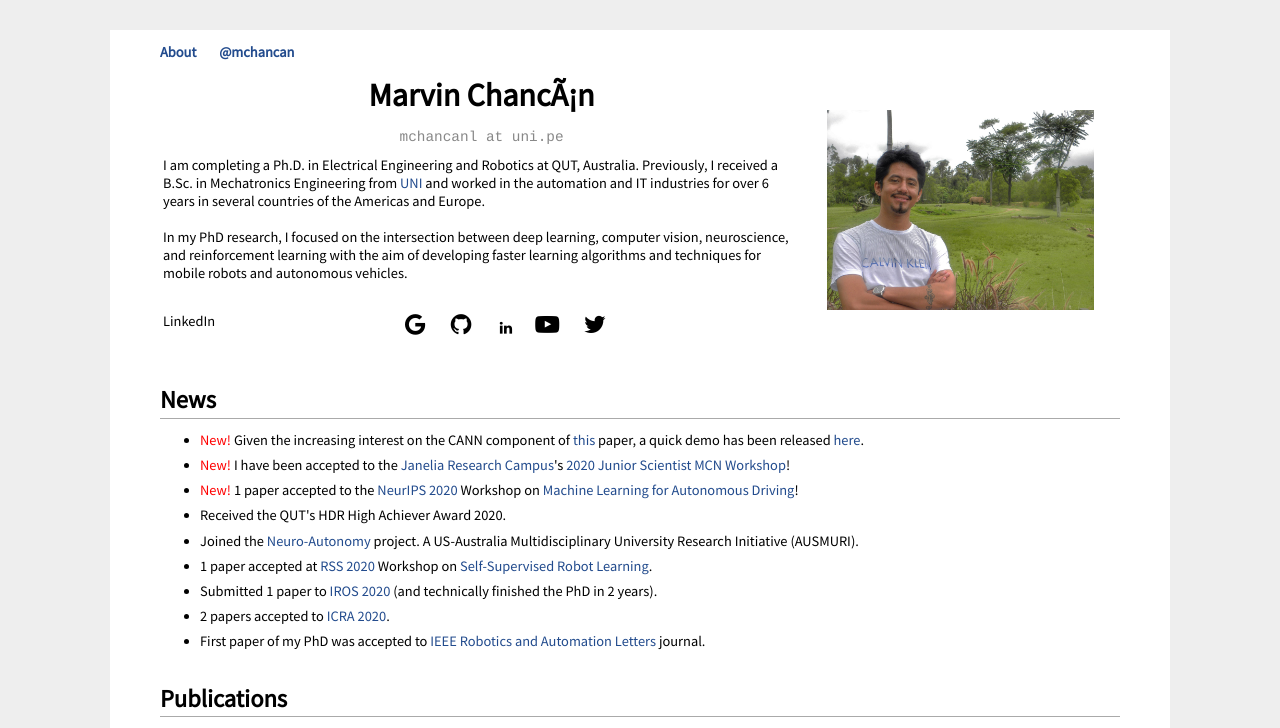
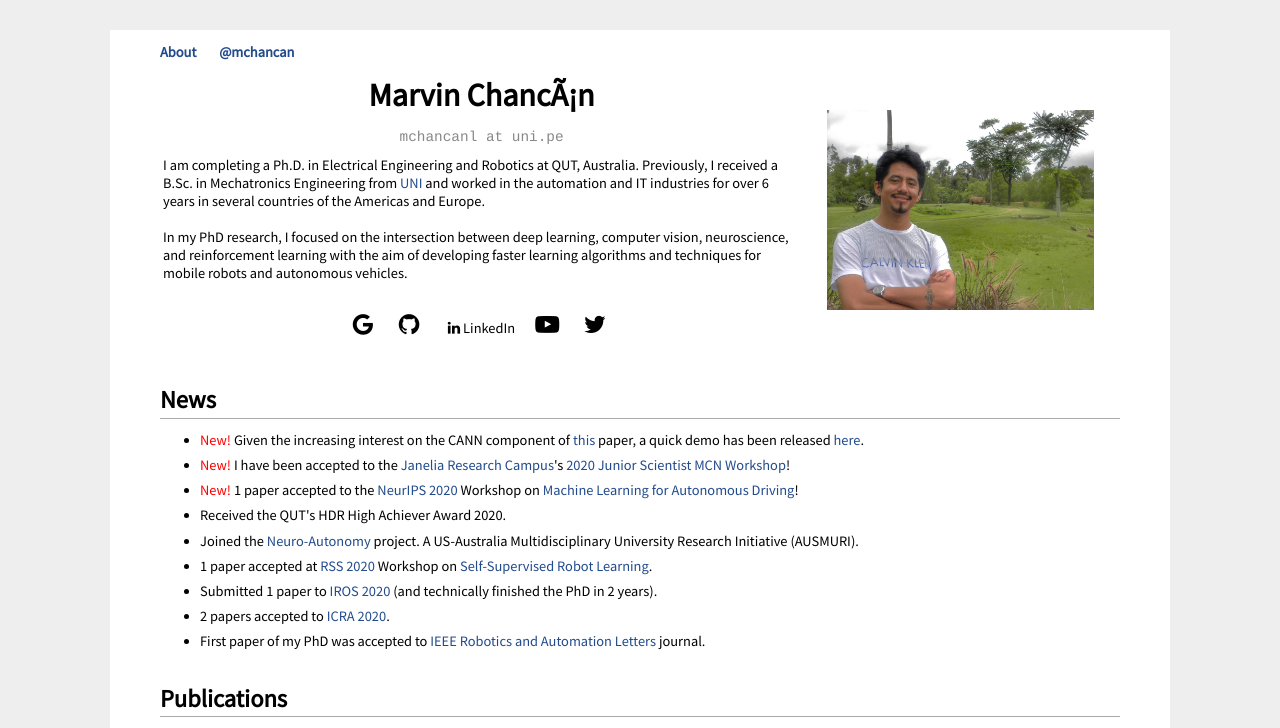
Before and after one commit to mchancan/mchancan.github.io, a Jekyll site: the page built from index.html, in a window 1280 px wide. Shown: the top 728 px of the page. Built offline with Jekyll 4.4.1, drawn with Linux system fonts in a browser that asks for light colours; comment, search, counter and statistics services are not loaded; grey boxes are pictures that could not be loaded.

Commit message:
Update index.html

```diff
--- a/index.html
+++ b/index.html
@@ -20,7 +20,7 @@ title: Marvin Chancán
 			<p align="center">
 			<a class="h1" href="https://scholar.google.com/citations?user=iK7xhJ4AAAAJ&hl=en" title="Follow on Google Scholar" target="_blank"> <i class="fa fa-google fa-2x" style="font-size:24px;color:black"></i> </a> &nbsp; &nbsp; &nbsp;
 			<a href="https://github.com/mchancan" title="Follow on GitHub" target="_blank"> <i class="fa fa-fw fa-github" style="font-size:24px;color:black"></i> </a> &nbsp; &nbsp; &nbsp;
-			<a href="https://www.linkedin.com/in/mchancan" title="Follow on LinkedIn" target="_blank"> <i class="fa fa-fw fa-linkedin" style="color:black"></i><span style="color:black; float:left; left:0px; top:2px;"">LinkedIn</span></a> &nbsp; &nbsp; &nbsp;
+			<a href="https://www.linkedin.com/in/mchancan" title="Follow on LinkedIn" target="_blank"> <i class="fa fa-fw fa-linkedin" style="color:black"></i><span style="color:black; position:absolute: top:0px; left:0px;">LinkedIn</span></a> &nbsp; &nbsp; &nbsp;
 			<a href="https://www.youtube.com/channel/UCrvgoqpKBbeye87FtqdW4Iw" title="Follow on YouTube" target="_blank"> <i class="fa fa-youtube-play" style="font-size:24px;color:black"></i> </a> &nbsp; &nbsp; &nbsp;
 			<a href="https://twitter.com/mchancan" title="Follow on Twitter" target="_blank"> <i class="fa fa-fw fa-twitter" style="font-size:24px;color:black"></i> </a>
 			</p>
```
